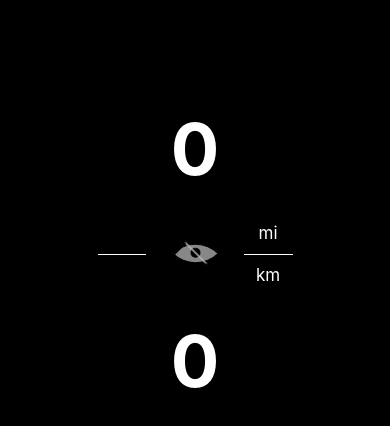
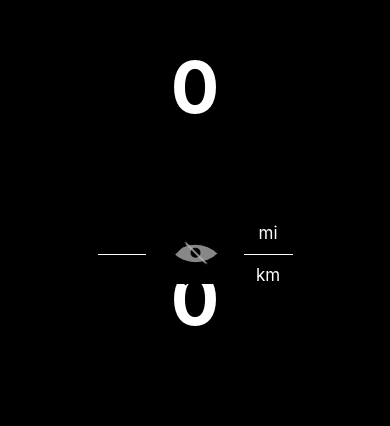
Before and after one commit to Metrics-Ecosystem/mikm, a React Native app: screen / in a window 390 px wide. Shown: the part 168-594 px from the top of the page. Built offline with nearby package versions, Linux system fonts and the light colour scheme.

Commit message:
fix android value wrap

```diff
--- a/App.tsx
+++ b/App.tsx
@@ -142,6 +142,7 @@ function App(): React.JSX.Element {
                 <View style={styles.unitArea}>
                   {showFull ?
                     <TextInput
+                      multiline={Platform.OS == 'ios' ? undefined : true}
                       ref={miInputRef}
                       style={[styles.unitInput, miFont]}
                       keyboardType={'decimal-pad'}
@@ -151,6 +152,7 @@ function App(): React.JSX.Element {
                       onFocus={() => cleanIfZero(miValue, 'mi')}
                     /> :
                     <TextInput
+                      multiline={Platform.OS == 'ios' ? undefined : true}
                       style={[styles.unitInput, miFontShort]}
                       keyboardType={'decimal-pad'}
                       value={miValueShort}
@@ -165,6 +167,7 @@ function App(): React.JSX.Element {
                 <View style={[styles.unitArea, styles.division]}>
                   {showFull ?
                     <TextInput
+                      multiline={Platform.OS == 'ios' ? undefined : true}
                       ref={kmInputRef}
                       style={[styles.unitInput, kmFont]}
                       keyboardType={'decimal-pad'}
@@ -174,6 +177,7 @@ function App(): React.JSX.Element {
                       onFocus={() => cleanIfZero(kmValue, 'km')}
                     /> :
                     <TextInput
+                      multiline={Platform.OS == 'ios' ? undefined : true}
                       style={[styles.unitInput, kmFontShort]}
                       keyboardType={'decimal-pad'}
                       value={kmValueShort}
@@ -230,13 +234,12 @@ const styles = StyleSheet.create({
     height: (windowHeight / 4),
   },
   unitInput: {
-    flex: 1,
+    flex: 2,
     fontSize: 62,
     fontWeight: 'bold',
     color: '#ffffff',
     textAlign: 'center',
     display: 'flex',
-    flexDirection: 'row',
     flexWrap: 'wrap',
   },
   switchBtn: {
```
